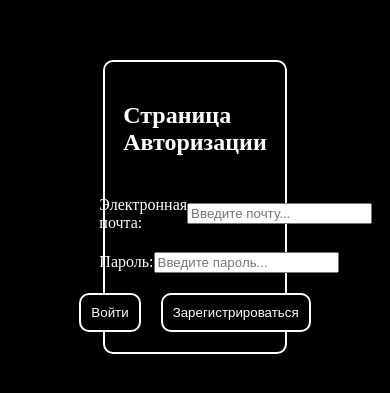
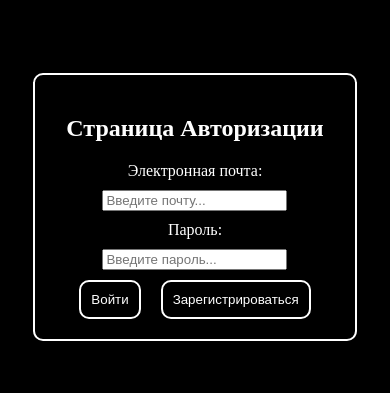
Before and after one commit to MoisGames/angular-test-ts, an Angular app: page /login in a window 390 px wide. Shown: the part 173-566 px from the top of the page. Built offline with nearby package versions, Linux system fonts and the light colour scheme.

Commit message:
style (login page) Исправил для мобильных девайсов страницу входа

```diff
--- a/src/app/pages/login-page/login-page.component.css
+++ b/src/app/pages/login-page/login-page.component.css
@@ -46,3 +46,20 @@
   color: white;
   cursor: pointer;
  }
+
+ @media screen and (max-width: 1100px) {
+  .login-page__container {
+    width: 80%;
+  }
+
+  .input__container {
+    display: flex;
+    flex-direction: column;
+    width: 100%;
+    justify-content: center;
+    align-items: center;
+    margin: 0;
+    margin-bottom: 10px;
+    gap: 10px;
+  }
+}
```
